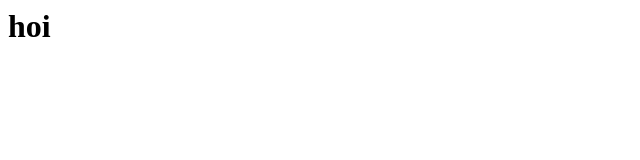
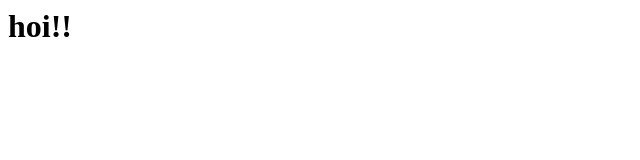
Before and after one commit to hansso90/starter-kit-js, a website: page src/index.html in a window 1280 px wide. Shown: the full height of the page, 0-640 px from the left. Drawn offline with Linux system fonts and the light colour scheme.

```diff
--- a/src/index.html
+++ b/src/index.html
@@ -1 +1 @@
-<h1>hoi</h1>
+<h1>hoi!!</h1>
```
Also changed, not shown: package.json (+7 -3 lines), build/startMessage.js (added).
